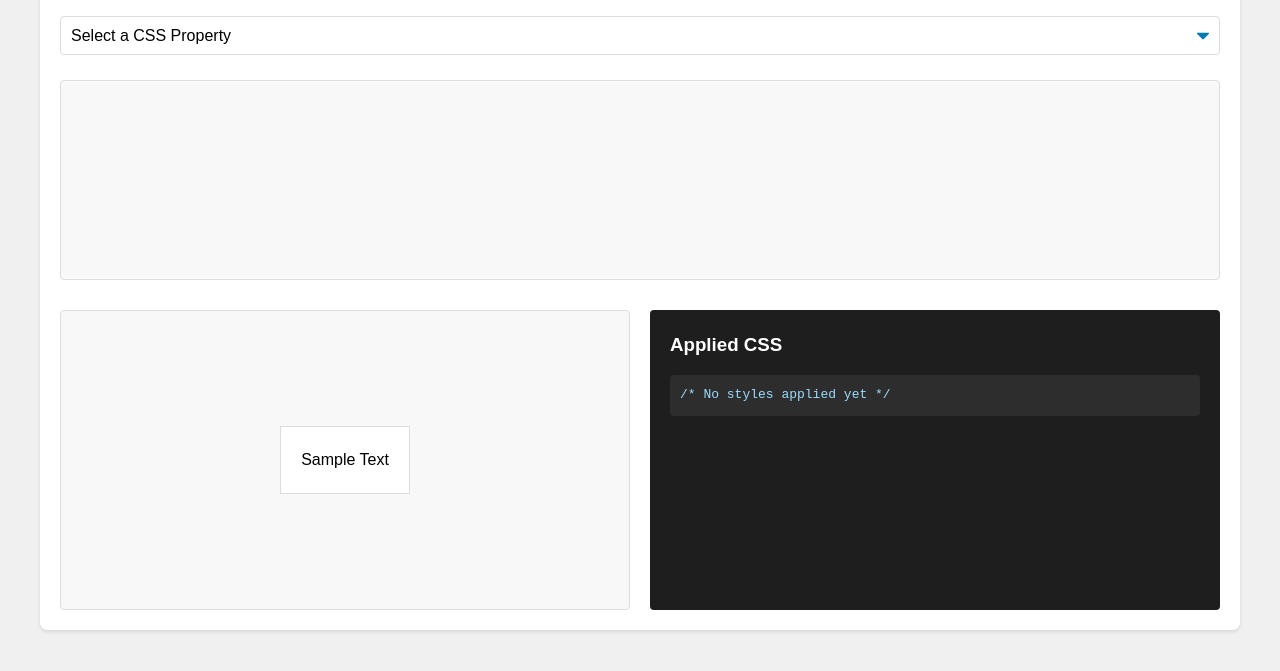
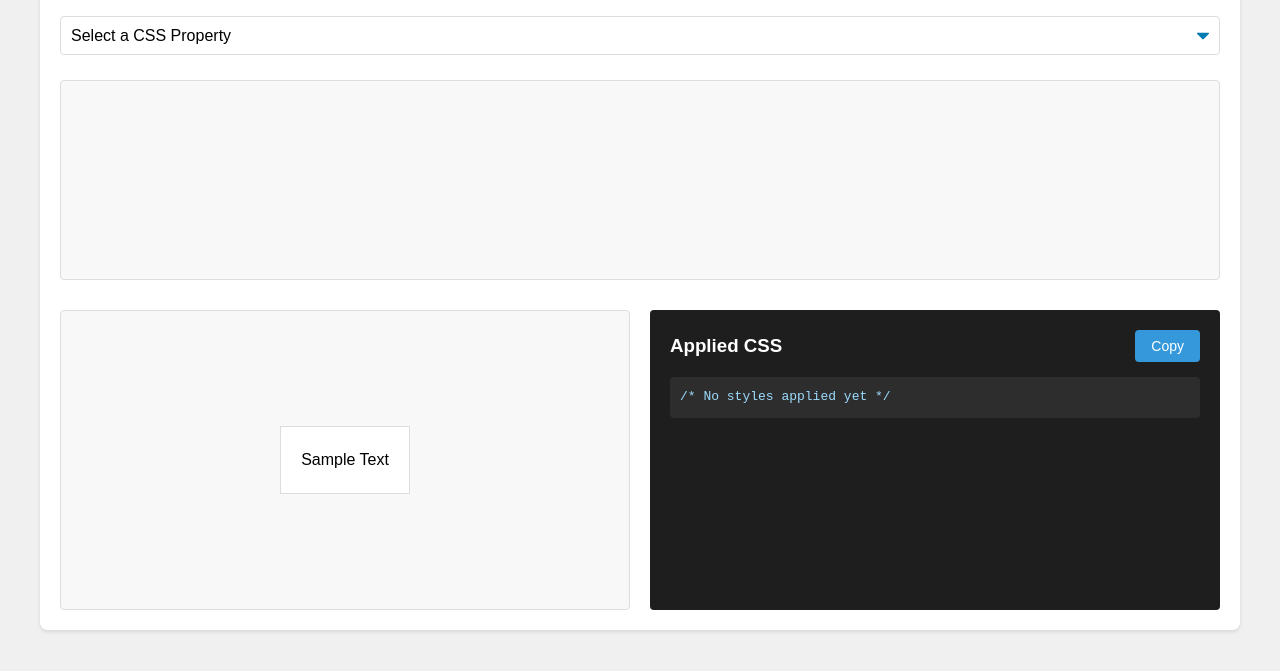
Before and after one commit to d3v0ps-cloud/CSS-Property-Explorer, a plain HTML site: page index.html in a window 1280 px wide. Shown: the part 105-776 px from the top of the page. Drawn offline with Linux system fonts and the light colour scheme.

Commit message:
copy button

```diff
--- a/index.html
+++ b/index.html
@@ -52,7 +52,10 @@
                 </div>
 
                 <div class="code-box">
-                    <h3>Applied CSS</h3>
+                    <div class="code-header">
+                        <h3>Applied CSS</h3>
+                        <button id="copyButton" title="Copy CSS">Copy</button>
+                    </div>
                     <pre id="cssCode"></pre>
                 </div>
             </div>
--- a/script.js
+++ b/script.js
@@ -178,4 +178,20 @@ document.addEventListener('DOMContentLoaded', () => {
     // Initialize with empty code
     updateCssCode();
     console.log('Initialization complete');
+
+    // Copy button functionality
+    const copyButton = document.getElementById('copyButton');
+    copyButton.addEventListener('click', async () => {
+        const cssText = cssCode.textContent;
+        try {
+            await navigator.clipboard.writeText(cssText);
+            const originalText = copyButton.textContent;
+            copyButton.textContent = 'Copied!';
+            setTimeout(() => {
+                copyButton.textContent = originalText;
+            }, 2000);
+        } catch (err) {
+            console.error('Failed to copy text:', err);
+        }
+    });
 });
--- a/styles.css
+++ b/styles.css
@@ -249,3 +249,33 @@ input[type="range"].value-input:focus {
     background-color: #2d2d2d;
     border-radius: 4px;
 }
+
+.code-header {
+    display: flex;
+    justify-content: space-between;
+    align-items: center;
+    margin-bottom: 15px;
+}
+
+.code-header h3 {
+    margin-bottom: 0;
+}
+
+#copyButton {
+    background-color: #3498db;
+    color: white;
+    border: none;
+    padding: 8px 16px;
+    border-radius: 4px;
+    cursor: pointer;
+    font-size: 14px;
+    transition: background-color 0.2s;
+}
+
+#copyButton:hover {
+    background-color: #2980b9;
+}
+
+#copyButton:active {
+    transform: translateY(1px);
+}
```
